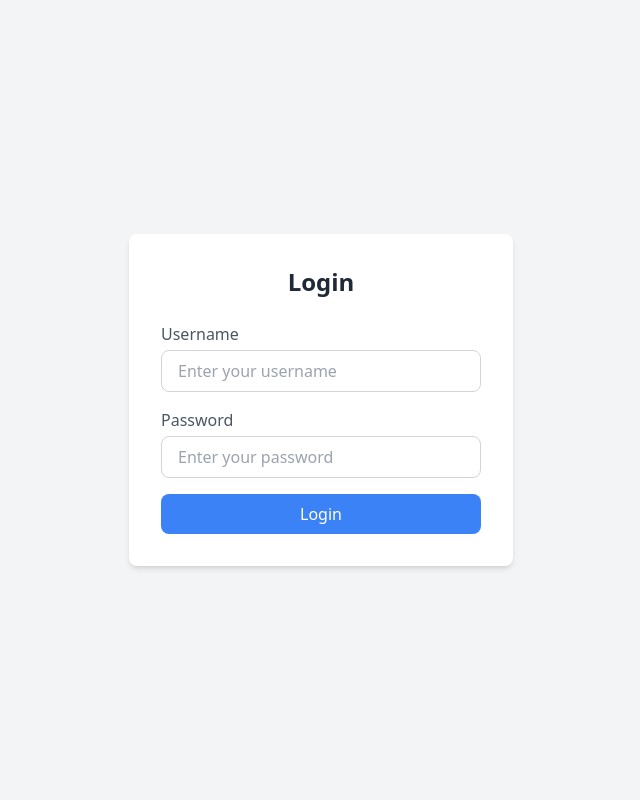
After one commit to aiotp-skycastle/control-panel, a Django app: page /login/ in a window 1280 px wide. The commit adds this page. Shown: the whole page, without its empty margins (319-959 px from the left). Run offline with Django 5.2, Linux system fonts and the light colour scheme; some libraries are stand-ins or nearby versions.

Commit message:
impl: login

```diff
--- /dev/null
+++ b/home/templates/login.html
@@ -0,0 +1,31 @@
+<!DOCTYPE html>
+<html lang="en">
+<head>
+    <meta charset="UTF-8">
+    <meta name="viewport" content="width=device-width, initial-scale=1.0">
+    <title>Login</title>
+    <script src="https://cdn.tailwindcss.com"></script>
+</head>
+<body class="bg-gray-100 flex items-center justify-center min-h-screen">
+    <div class="bg-white p-8 rounded-lg shadow-md w-full max-w-sm">
+        <h1 class="text-2xl font-bold text-center text-gray-800 mb-6">Login</h1>
+        <form method="post" class="space-y-4">
+            {% csrf_token %}
+            <div>
+                <label for="username" class="block text-gray-600 font-medium">Username</label>
+                <input type="text" id="username" name="username" class="w-full mt-1 px-4 py-2 border border-gray-300 rounded-lg focus:ring-2 focus:ring-blue-400 focus:outline-none" placeholder="Enter your username" required>
+            </div>
+            <div>
+                <label for="password" class="block text-gray-600 font-medium">Password</label>
+                <input type="password" id="password" name="password" class="w-full mt-1 px-4 py-2 border border-gray-300 rounded-lg focus:ring-2 focus:ring-blue-400 focus:outline-none" placeholder="Enter your password" required>
+            </div>
+            <button type="submit" class="w-full py-2 bg-blue-500 text-white rounded-lg hover:bg-blue-600 focus:ring-2 focus:ring-blue-400 focus:outline-none">
+                Login
+            </button>
+        </form>
+        {% if error %}
+            <p class="text-red-500 text-sm mt-4 text-center">{{ error }}</p>
+        {% endif %}
+    </div>
+</body>
+</html>
--- a/home/urls.py
+++ b/home/urls.py
@@ -4,5 +4,7 @@ from . import views
 
 app_name = "home"
 urlpatterns = [
+    path('login/', views.LoginView.as_view(), name='login'),
+    path('logout/', views.logout_view, name='logout'),
     path("", views.HomeView.as_view(), name="home"),
 ]
--- a/home/views.py
+++ b/home/views.py
@@ -1,4 +1,34 @@
 from django.views.generic import TemplateView
+from django.shortcuts import redirect, render
+from django.utils.decorators import method_decorator
+from django.views.decorators.csrf import csrf_protect
+
+# 하드코딩된 로그인 정보
+ADMIN_ID = "admin"
+ADMIN_PASSWORD = "sky5"
+
+class LoginView(TemplateView):
+    template_name = "login.html"
+
+    @method_decorator(csrf_protect)
+    def post(self, request, *args, **kwargs):
+        username = request.POST.get("username")
+        password = request.POST.get("password")
+        if username == ADMIN_ID and password == ADMIN_PASSWORD:
+            # 세션에 로그인 상태 저장
+            request.session["logged_in"] = True
+            return redirect("/")  # 로그인 성공 시 홈으로 리다이렉트
+        return render(request, self.template_name, {"error": "Invalid credentials"})
 
 class HomeView(TemplateView):
     template_name = "home.html"
+
+    def dispatch(self, request, *args, **kwargs):
+        # 로그인 여부 확인
+        if not request.session.get("logged_in"):
+            return redirect("/login/")  # 로그인 안 되어 있으면 로그인 페이지로 리다이렉트
+        return super().dispatch(request, *args, **kwargs)
+
+def logout_view(request):
+    request.session.flush()  # 세션 초기화
+    return redirect("/login/")
```
Also changed, not shown: home/templates/home.html (+26 -1 lines).
